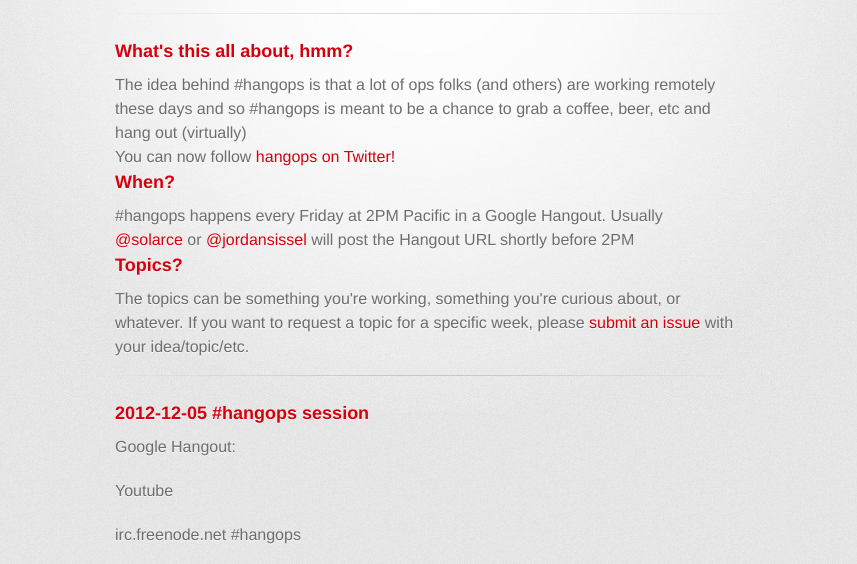
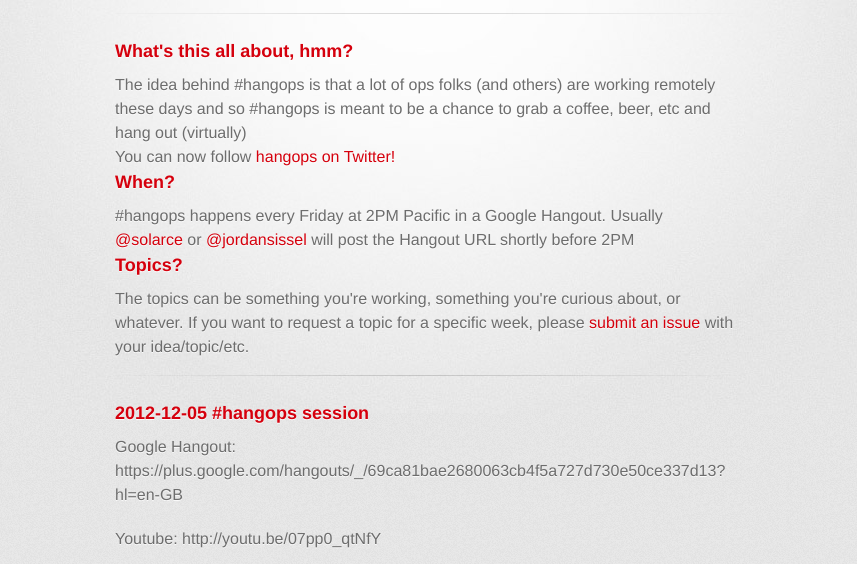
Before and after one commit to solarce/hangops.github.com, a plain HTML site: page index.html in a window 1280 px wide. Shown: the part 160-724 px from the top of the page, without its empty margins (215-1072 px from the left). Drawn offline with Linux system fonts and the light colour scheme; a web font is replaced by a local one.

Commit message:
hangout and youtube urls for 12/5

```diff
--- a/index.html
+++ b/index.html
@@ -43,8 +43,8 @@
 
           <hr>
           <h3>2012-12-05 #hangops session</h3>
-          <p>Google Hangout: </p>
-          <p>Youtube </p>
+          <p>Google Hangout: https://plus.google.com/hangouts/_/69ca81bae2680063cb4f5a727d730e50ce337d13?hl=en-GB</p>
+          <p>Youtube: http://youtu.be/07pp0_qtNfY </p>
           <p>irc.freenode.net #hangops</p>
 
           <h4>Topics</h4>
```
